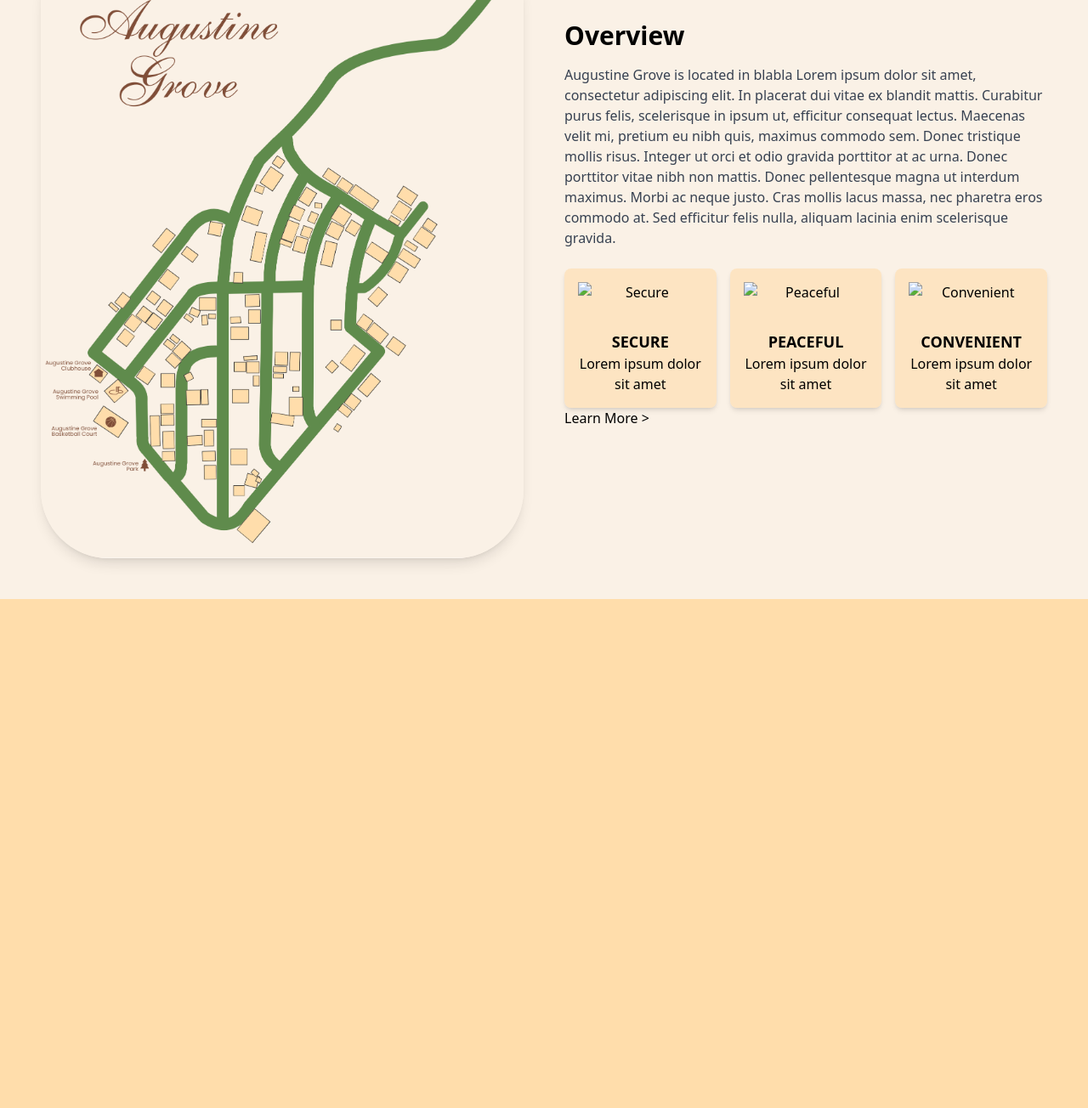
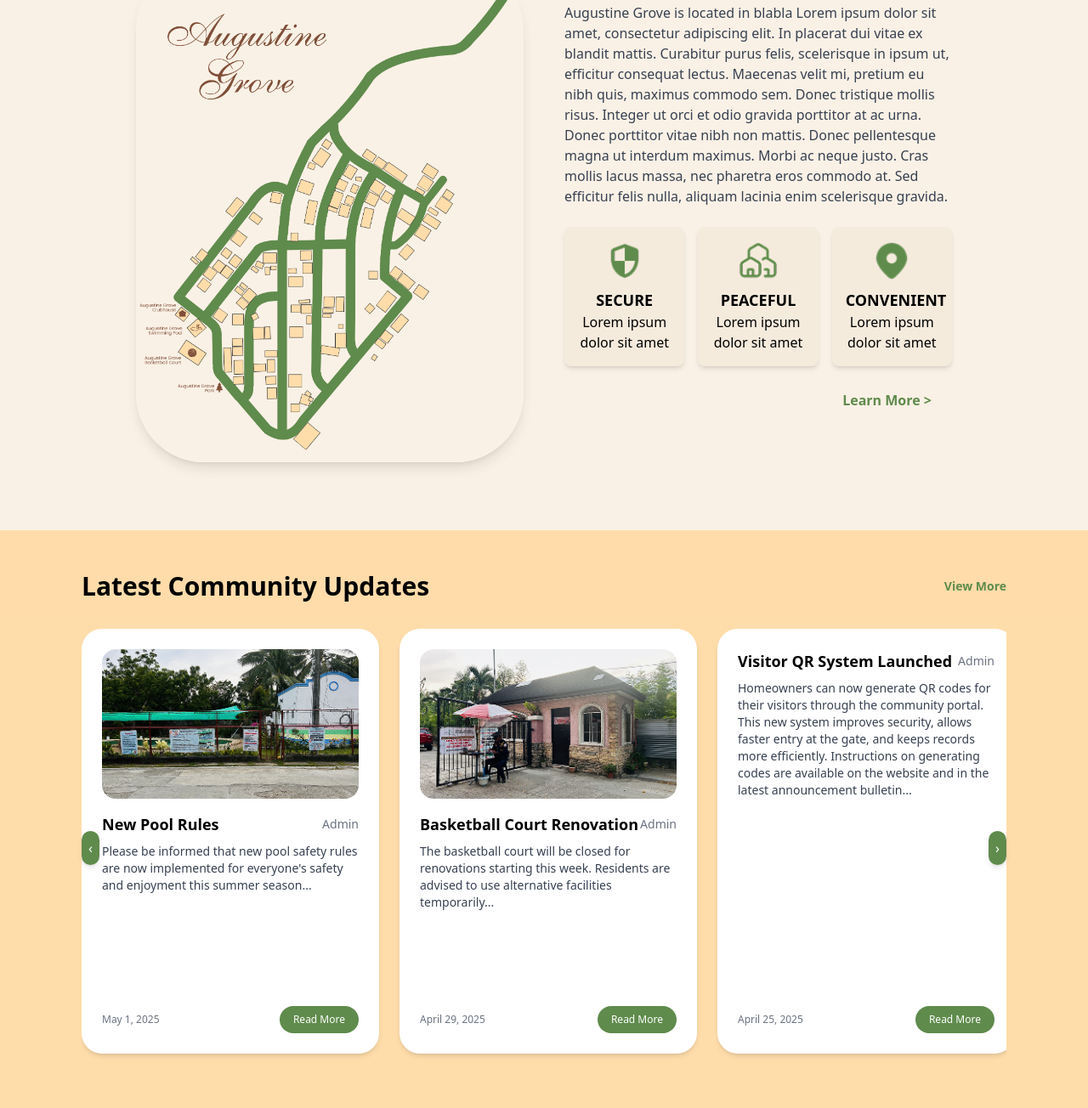
Before and after one commit to Steven-zx/Augustine-Grove-Web-Application, a website: page index.html in a window 1280 px wide. Shown: the part 1058-2362 px from the top of the page at 85% size. Before the commit the page ends 1763 px from the top, so only its background shows below. Drawn offline with Linux system fonts and the light colour scheme.

Commit message:
additional landing page

```diff
--- a/index.html
+++ b/index.html
@@ -1,5 +1,5 @@
 <!DOCTYPE html>
-<html lang="en">
+<html lang="en" class="scroll-smooth">
 <head>
 <meta charset="UTF-8">
 <meta name="viewport" content="width=device-width, initial-scale=1.0">
@@ -15,12 +15,12 @@
             <img src="pictures/logo 2.png" alt="Logo" class=" h-8 w-auto md:h-12 lg:h-16">
             <span class="text-lg md:text-2xl font-bold">AUGUSTINE GROVE</span>
         </div>
-        <button id="menu-btn" class="block md:hidden focus:outline-none">
+        <button id="menu-btn" class="block md:hidden focus:outline-none transition-transform duration-300" aria-label="Toggle Menu">
             <svg class="h-8 w-8" fill="none" stroke="currentColor" viewBox="0 0 24 24">
                 <path stroke-linecap="round" stroke-linejoin="round" stroke-width="2" d="M4 6h16M4 12h16M4 18h16" />
             </svg>
         </button>
-        <div id="menu" class="hidden md:flex items-center gap-6">
+        <div id="menu" class="hidden md:flex flex-col md:flex-row items-center gap-6 bg-[#5F8B4C] md:bg-transparent absolute md:static w-full md:w-auto top-16 left-0 p-4 md:p-0 transition-all duration-300 ease-in-out z-50">
             <ul class="flex flex-col md:flex-row gap-8 text-md font-semibold font-poppins">
                 <li><a href="#" class="hover:underline">Announcements</a></li>
                 <li><a href="#" class="hover:underline">Amenities</a></li>
@@ -35,21 +35,21 @@
     <section class="relative h-screen bg-cover bg-center flex flex-col items-center justify-center" style="background-image: url('pictures/bg.png');">
         <div class="absolute inset-0 bg-black opacity-30"></div> <!-- dark overlay -->
 
-        <div class="relative text-center text-white z-10">
-        <h1 class="font-bold text-xl md:text-4xl mb-10">WELCOME TO</h1>
+        <div class="relative text-center z-10">
+        <h1 class="font-bold text-xl md:text-4xl mb-10 text-[#FAF1E6]">WELCOME TO</h1>
         <h1 class="font-custom text-4xl md:text-9xl mb-20 text-outline">Augustine Grove</h1>
         <div class="flex gap-20 justify-center ">
-            <a href="#updates" class="font-bold bg-[#5F8B4C] hover:bg-green-700 text-white px-6 py-3 rounded-[80px] transition">Updates</a>
-            <a href="#amenities" class="font-bold bg-[#E6DCD0] hover:bg-[#d6cfc0] text-[#5F8B4C] px-6 py-3 rounded-[80px] border-3 border-[#5F8B4C] transition">Amenities</a>
+            <a href="#updates" class="font-bold bg-[#5F8B4C] hover:bg-green-700 text-white px-6 py-3 rounded-[80px] transition transform hover:scale-105 duration-300">Updates</a>
+            <a href="#amenities" class="font-bold bg-[#E6DCD0] hover:bg-[#d6cfc0] text-[#5F8B4C] px-6 py-3 rounded-[80px] border-2 border-[#5F8B4C] transition transform hover:scale-105 duration-300">Amenities</a>
           </div>
         </div>
       </section>
 
 
-      <section class="bg-[#FAF1E6] p-12 flex flex-col md:flex-row items-center gap-12">
+      <section class="bg-[#FAF1E6] p-10 md:px-40 md:py-20 flex flex-col md:flex-row items-center gap-12">
         <div class="w-full md:w-1/2">
             <h1 class="text-3xl font-bold mb-4">Augustine Community Map</h1>
-            <img src="pictures/AG Map 1.png" alt="Community Map" class="rounded-[80px] shadow-lg">
+            <img src="pictures/AG Map 1.png" alt="Community Map" class="rounded-[80px] shadow-lg w-auto">
         </div>
         <div class="w-full md:w-1/2">
           <h2 class="text-3xl font-bold mb-4">Overview</h2>
@@ -58,26 +58,112 @@
             Donec tristique mollis risus. Integer ut orci et odio gravida porttitor at ac urna. Donec porttitor vitae nibh non mattis. Donec pellentesque magna ut interdum maximus. Morbi ac neque justo. Cras mollis lacus massa, nec pharetra eros commodo at. Sed efficitur felis nulla, aliquam lacinia enim scelerisque gravida.
           </p>
           <div class="grid grid-cols-1 md:grid-cols-3 gap-4">
-            <div class="bg-[#FFDDAB] bg-opacity-60 p-4 rounded-lg shadow-md text-center">
-              <img src="secure-icon.svg" alt="Secure" class="h-12 mx-auto mb-2">
+            <div class="bg-[#f5ebdd] p-4 rounded-lg shadow-md text-center">
+              <img src="pictures/security_icon.png" alt="Secure" class="h-12 mx-auto mb-2">
               <h3 class="font-bold text-lg">SECURE</h3>
               <p>Lorem ipsum dolor sit amet</p>
             </div>
-            <div class="bg-[#FFDDAB] bg-opacity-60 p-4 rounded-lg shadow-md text-center">
-              <img src="peaceful-icon.svg" alt="Peaceful" class="h-12 mx-auto mb-2">
+            <div class="bg-[#f5ebdd] p-4 rounded-lg shadow-md text-center">
+              <img src="pictures/peaceful_icon.png" alt="Peaceful" class="h-12 mx-auto mb-2">
               <h3 class="font-bold text-lg">PEACEFUL</h3>
               <p>Lorem ipsum dolor sit amet</p>
             </div>
-            <div class="bg-[#FFDDAB] bg-opacity-60 p-4 rounded-lg shadow-md text-center">
-              <img src="convenient-icon.svg" alt="Convenient" class="h-12 mx-auto mb-2">
+            <div class="bg-[#f5ebdd] p-4 rounded-lg shadow-md text-center">
+              <img src="pictures/convenient_icon.png" alt="Convenient" class="h-12 mx-auto mb-2">
               <h3 class="font-bold text-lg">CONVENIENT</h3>
               <p>Lorem ipsum dolor sit amet</p>
             </div>
           </div>
-        <button>Learn More ></button>
-
+          <div class="flex justify-center mt:16 md:justify-end mt-4">
+            <button class="font-bold hover:underline text-[#5F8B4C] px-6 py-3">Learn More ></button>
+        </div>
         </div>
       </section>
+
+      <section class="bg-[#FFDDAB] bg-opacity-60 py-12 px-20">
+        <div class="container mx-auto px-4">
+
+            <div class="flex items-center justify-between mb-8">
+                <h2 class="text-3xl font-bold">Latest Community Updates</h2>
+                <a href="#all-announcements" class="text-[#5F8B4C] font-semibold hover:underline text-sm md:text-base">
+                  View More
+                </a>
+              </div>
+
+
+          <div class="relative">
+            <!-- Carousel Container -->
+            <div id="carousel" class="flex overflow-x-auto no-scrollbar scroll-smooth space-x-6 pb-4">
+
+              <!-- Card 1 (WITH picture) -->
+              <div class="flex-shrink-0 w-[300px] md:w-[350px] bg-white p-6 rounded-3xl shadow-md h-[500px] flex flex-col">
+                <img src="pictures/announcement1.png" alt="New Pool Rules" class="rounded-2xl mb-4 h-44 object-cover">
+
+                <div class="flex justify-between items-center mb-2">
+                  <h3 class="text-lg font-bold text-left">New Pool Rules</h3>
+                  <p class="text-gray-500 text-sm text-right">Admin</p>
+                </div>
+
+                <p class="text-gray-700 text-sm flex-grow overflow-hidden mb-4">
+                  Please be informed that new pool safety rules are now implemented for everyone's safety and enjoyment this summer season...
+                </p>
+
+                <div class="flex justify-between items-center mt-auto">
+                  <p class="text-gray-500 text-xs">May 1, 2025</p>
+                  <button class="bg-[#5F8B4C] text-white px-4 py-2 rounded-2xl hover:bg-green-700 text-xs">Read More</button>
+                </div>
+              </div>
+
+              <!-- Card 2 (WITH picture) -->
+              <div class="flex-shrink-0 w-[300px] md:w-[350px] bg-white p-6 rounded-3xl shadow-md h-[500px] flex flex-col">
+                <img src="pictures/announcement2.png" alt="Basketball Court" class="rounded-2xl mb-4 h-44 object-cover">
+
+                <div class="flex justify-between items-center mb-2">
+                  <h3 class="text-lg font-bold text-left">Basketball Court Renovation</h3>
+                  <p class="text-gray-500 text-sm text-right">Admin</p>
+                </div>
+
+                <p class="text-gray-700 text-sm flex-grow overflow-hidden mb-4">
+                  The basketball court will be closed for renovations starting this week. Residents are advised to use alternative facilities temporarily...
+                </p>
+
+                <div class="flex justify-between items-center mt-auto">
+                  <p class="text-gray-500 text-xs">April 29, 2025</p>
+                  <button class="bg-[#5F8B4C] text-white px-4 py-2 rounded-2xl hover:bg-green-700 text-xs">Read More</button>
+                </div>
+              </div>
+
+              <!-- Card 3 (NO picture = longer text) -->
+              <div class="flex-shrink-0 w-[300px] md:w-[350px] bg-white p-6 rounded-3xl shadow-md h-[500px] flex flex-col">
+                <div class="flex justify-between items-center mb-2">
+                  <h3 class="text-lg font-bold text-left">Visitor QR System Launched</h3>
+                  <p class="text-gray-500 text-sm text-right">Admin</p>
+                </div>
+
+                <p class="text-gray-700 text-sm flex-grow overflow-hidden mb-4">
+                  Homeowners can now generate QR codes for their visitors through the community portal. This new system improves security, allows faster entry at the gate, and keeps records more efficiently. Instructions on generating codes are available on the website and in the latest announcement bulletin...
+                </p>
+
+                <div class="flex justify-between items-center mt-auto">
+                  <p class="text-gray-500 text-xs">April 25, 2025</p>
+                  <button class="bg-[#5F8B4C] text-white px-4 py-2 rounded-2xl hover:bg-green-700 text-xs">Read More</button>
+                </div>
+              </div>
+
+            </div>
+
+            <!-- Left and Right Arrow Buttons -->
+            <button id="prev" class="absolute left-0 top-1/2 -translate-y-1/2 bg-[#5F8B4C] text-white p-2 rounded-full shadow-md hover:bg-green-700">
+              ‹
+            </button>
+            <button id="next" class="absolute right-0 top-1/2 -translate-y-1/2 bg-[#5F8B4C] text-white p-2 rounded-full shadow-md hover:bg-green-700">
+              ›
+            </button>
+          </div>
+        </div>
+      </section>
+
+
 
       <script>
         const menuBtn = document.getElementById('menu-btn');
@@ -85,8 +171,24 @@
 
         menuBtn.addEventListener('click', () => {
           menu.classList.toggle('hidden');
+          menuBtn.classList.toggle('rotate-90'); // Add rotation when clicked
         });
       </script>
+
+      <script>
+        const carousel = document.getElementById('carousel');
+        const next = document.getElementById('next');
+        const prev = document.getElementById('prev');
+
+        next.addEventListener('click', () => {
+          carousel.scrollBy({ left: 350, behavior: 'smooth' });
+        });
+
+        prev.addEventListener('click', () => {
+          carousel.scrollBy({ left: -350, behavior: 'smooth' });
+        });
+      </script>
+
 
   </body>
 
```
Also changed, not shown: dist/output.css, pictures/announcement1.png (added), pictures/announcement2.png (added), pictures/convenient_icon.png (added), pictures/peaceful_icon.png (added), pictures/security_icon.png (added).
